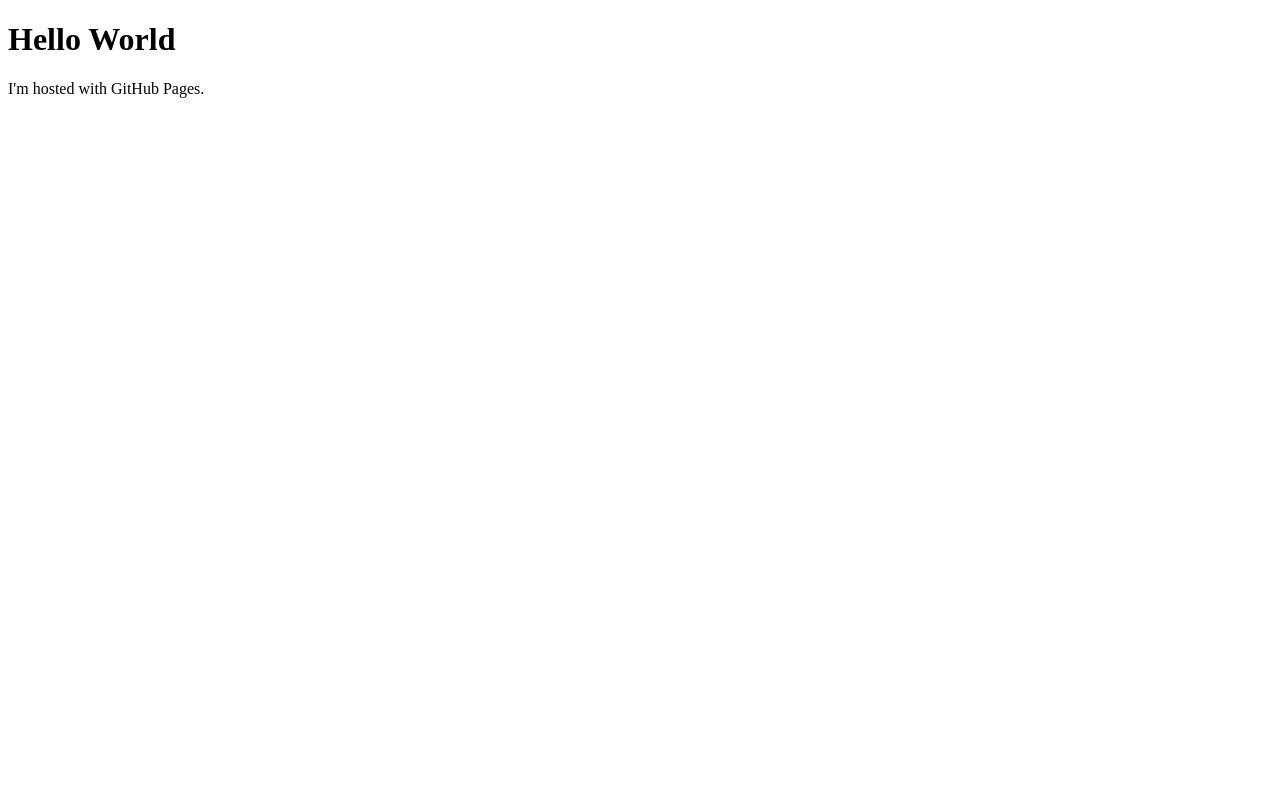
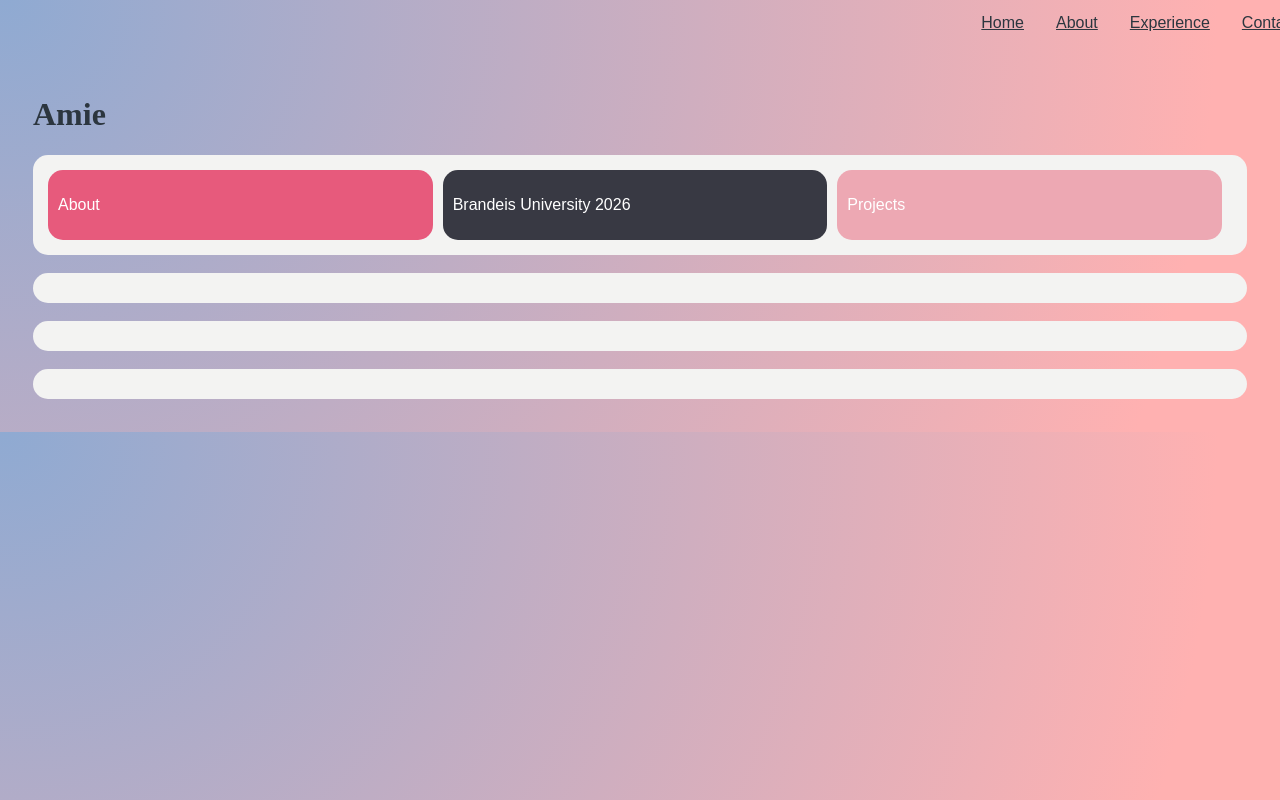
Before and after one commit to amiefeng/amiefeng.github.io, a plain HTML site: page index.html in a window 1280 px wide. Drawn offline with Linux system fonts and the light colour scheme.

Commit message:
added about, projects, university squares to the landing page

```diff
--- a/index.html
+++ b/index.html
@@ -1,7 +1,54 @@
 <!DOCTYPE html>
 <html>
-<body>
-<h1>Hello World</h1>
-<p>I'm hosted with GitHub Pages.</p>
-</body>
+    <head>
+        <meta charset="UTF-8">
+        <meta name="viewport" content="width=device-width, initial-scale=1.0">
+        <title>My Web Page</title>
+        <link rel="stylesheet" href="style.css">
+    </head>
+    <body>
+        <h1 class="welcome">Amie</h1>
+
+        <!-- navbar -->
+        <div class="navbar">
+            <a href="">Contact</a>
+            <a href="">Experience</a>
+            <a href="">About</a>
+            <a href="index.html">Home</a>
+            <!-- <a href="">About</a>
+            <a href="">Experience</a>
+            <a href="">Contact</a> -->
+        </div>
+
+        <!-- landing section -->
+        <div id="landing" class="card">
+            <div class="aboutSquare">
+                <p>About</p>
+            </div>
+            <div class="uniMiniCard">
+                <p class="brandeisTitle">Brandeis University 2026</p>
+            </div>
+            <div class="projectMiniCard">
+                <p>Projects</p>
+            </div>
+        </div>
+        <br>
+
+        <!-- about section -->
+        <div id="about" class="card">
+
+        </div>
+        <br>
+
+        <!-- experience section -->
+        <div id="experience" class="card">
+
+        </div>
+        <br>
+
+        <!-- contact section -->
+        <div id="contact"  class="card">
+
+        </div>
+    </body>
 </html>
--- /dev/null
+++ b/style.css
@@ -0,0 +1,92 @@
+body {
+    padding:25px;
+    background: radial-gradient(circle at 0.4% -0.6%, rgb(143, 170, 210) 0%, rgb(255, 177, 177) 90%);    font-family: kanit;
+    margin-top: 50px; /* Add a top margin to avoid content overlay */
+    color: #2C363F;
+    font-family: Arial, Helvetica, sans-serif;
+}
+
+* {
+    box-sizing: border-box;
+}
+
+.welcome {
+    color: 2C363F;
+    font-family: kanit;
+}
+
+.card {
+    background-color: #F3F3F2;
+    border-radius: 15px;
+    padding: 15px;
+    overflow: hidden;
+}
+
+.card::after {
+    content: "";
+    display: table;
+    clear: both; /* Ensures floated children are contained */
+}
+
+/* navbar */
+.navbar {
+    overflow: hidden;
+    position: fixed; /* Set the navbar to fixed position */
+    top: 0; /* Position the navbar at the top of the page */
+    width: 100%; /* Full width */
+}
+
+.navbar a {
+    float: right;
+    /* display: block; */
+    text-decoration: underline;
+    color: #2C363F;
+    text-align: center;
+    padding: 14px 16px;
+}
+
+.navbar a:hover {
+    color: #E75A7C;
+}
+
+/* landing page */
+#landing{
+    display: flex; /* Use flexbox for layout */
+    flex-wrap: wrap; /* Allow wrapping if needed */
+    gap: 10px; /* Add spacing between elements */
+    justify-content: space-between; /* Align elements evenly */
+    align-items: center; /* Vertically center the items */
+    background-color: #F3F3F2;
+    border-radius: 15px;
+    padding: 15px;
+}
+
+.aboutSquare {
+    flex: 1;
+    color: white;
+    border-radius: 15px;
+    padding: 10px;
+    background-color: #E75A7C;
+    float: left;
+    text-decoration: bold;
+}
+
+.uniMiniCard {
+    flex: 1;
+    color: white;
+    border-radius: 15px;
+    padding: 10px;
+    background-color: #383943;
+    float: right;
+    text-decoration: bold;
+}
+
+.projectMiniCard {
+    flex: 1;
+    color: white;
+    border-radius: 15px;
+    padding: 10px;
+    background-color: #EDA8B3;
+    text-decoration: bold;
+    float: right;
+}
```
Also changed, not shown: images/aboutMeFile.png (added).
